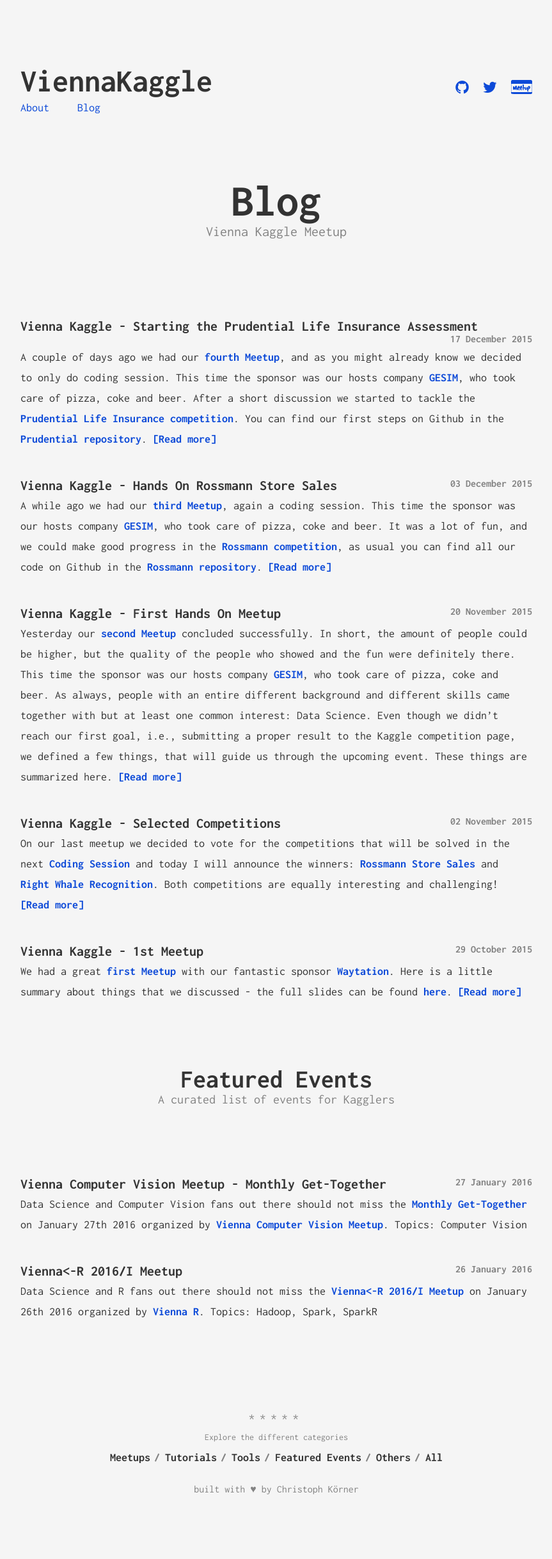
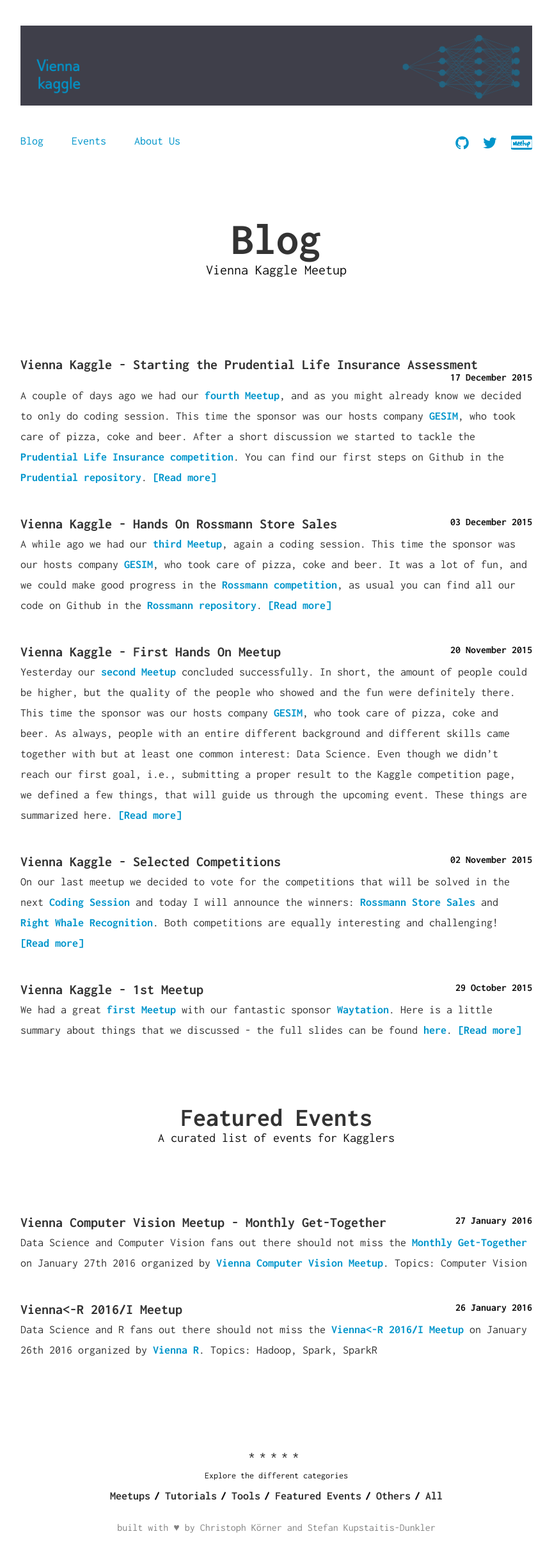
Before and after one commit to ViennaKaggle/viennakaggle.github.com, a Jekyll site: the page built from index.html, in a window 1280 px wide. Shown: the whole page at 64% size, without its empty margins (208-1071 px from the left). Built offline with Jekyll 4.4.1, drawn with Linux system fonts in a browser that asks for light colours; after the commit the page ends 2397 px from its top, so only the background shows below that.

Commit message:
Updated Layout

```diff
--- a/_includes/header.html
+++ b/_includes/header.html
@@ -1,12 +1,16 @@
 <header class="header">
+    <div class="banner">
+        <a href="/" class="logo">
+            <img src="{{ '/assets/images/banner.png' | prepend: site.baseurl }}" alt="{{ site.title }}">
+        </a>
+    </div>
+
     <div class="navigation">
-        <a href="/" class="logo">{{ site.title }}</a>
-
         <ul class="menu">
-            <li class="menu__entry"><a href="{{ '/about' | prepend: site.baseurl }}">About</a></li>
-            <li class="menu__entry"><a href="{{ '/' | prepend: site.baseurl }}">Blog</a></li>
+            <li class="menu__entry"><a href="{{ '/#blog' | prepend: site.baseurl }}">Blog</a></li>
+            <li class="menu__entry"><a href="{{ '/#events' | prepend: site.baseurl }}">Events</a></li>
+            <li class="menu__entry"><a href="{{ '/about' | prepend: site.baseurl }}">About Us</a></li>
         </ul>
-    </div>
 
         <ul class="social-links">
             {% if site.author.github %}
@@ -27,4 +31,5 @@
                 </a>
             {% endif %}
         </ul>
+    </div>
 </header>
--- a/_includes/page/built.html
+++ b/_includes/page/built.html
@@ -1,3 +1,3 @@
 <div class="built">
-  <span>built with ♥ by Christoph Körner</span>
+  <span>built with ♥ by Christoph Körner and Stefan Kupstaitis-Dunkler</span>
 </div>
--- a/_layouts/default.html
+++ b/_layouts/default.html
@@ -3,15 +3,15 @@
     <head>
         {% include meta_tags/base.html %}
         {% include meta_tags/sharing.html %}
-
         {% include externals/styling.html %}
     </head>
 
     <body>
         <div class="wrapper">
             {% include header.html %}
-
-            {{ content }}
+            <div id="blog">
+                {{ content }}
+            </div>
         </div>
 
         {% include externals/scripting.html %}
--- a/_sass/_default.scss
+++ b/_sass/_default.scss
@@ -2,7 +2,7 @@
 body {
     font-family: 'Inconsolata', ;
     color: $iron;
-    background-color: $dorian;
+    background-color: $bg_color;
 }
 
 a {
@@ -80,7 +80,7 @@
 /* =Header */
 .wrapper {
     max-width: 800px;
-    margin: 100px auto;
+    margin: 0px auto;
 }
 
 .header {
@@ -88,7 +88,7 @@
 }
 
 .navigation {
-    float:left;
+
 }
 
 .logo {
@@ -99,6 +99,7 @@
 }
 
 .menu {
+    float: left;
     color: $cloudy;
     font-size: 18px;
     margin:0px;
@@ -122,6 +123,8 @@
 
 .social-links {
     float:right;
+    margin-top: 6px;
+    margin-bottom: 0px;
     font-size: 24px;
     color: $cloudy;
     list-style-type: none;
--- a/css/main.scss
+++ b/css/main.scss
@@ -4,10 +4,10 @@
 @charset "utf-8";
 
 /* =Colors */
-$dorian: #F5F5F5;
 $iron: #333333;
-$link_color: #0D4AD8;
-$cloudy: #828282;
+$bg_color: #fff;
+$link_color: #0095CB;
+$cloudy: #0d0d0d;
 
 @import
     "mixins",
--- a/index.html
+++ b/index.html
@@ -25,7 +25,7 @@
     {% endfor %}
 </ul>
 
-<h1 class="page-title post-title">
+<h1 id="events" class="page-title post-title">
     <div class="page-title__text post-title__text">Featured Events</div>
     <div class="page-title__subtitle post-title__subtitle">A curated list of events for Kagglers</div>
 </h1>
```
Also changed, not shown: assets/images/banner.png (added), assets/images/banner.svg (added), assets/images/logo.png (added), assets/images/logo.svg (added), assets/images/meetup_logo.svg. Lines whose indentation alone changed are shown as unchanged.
